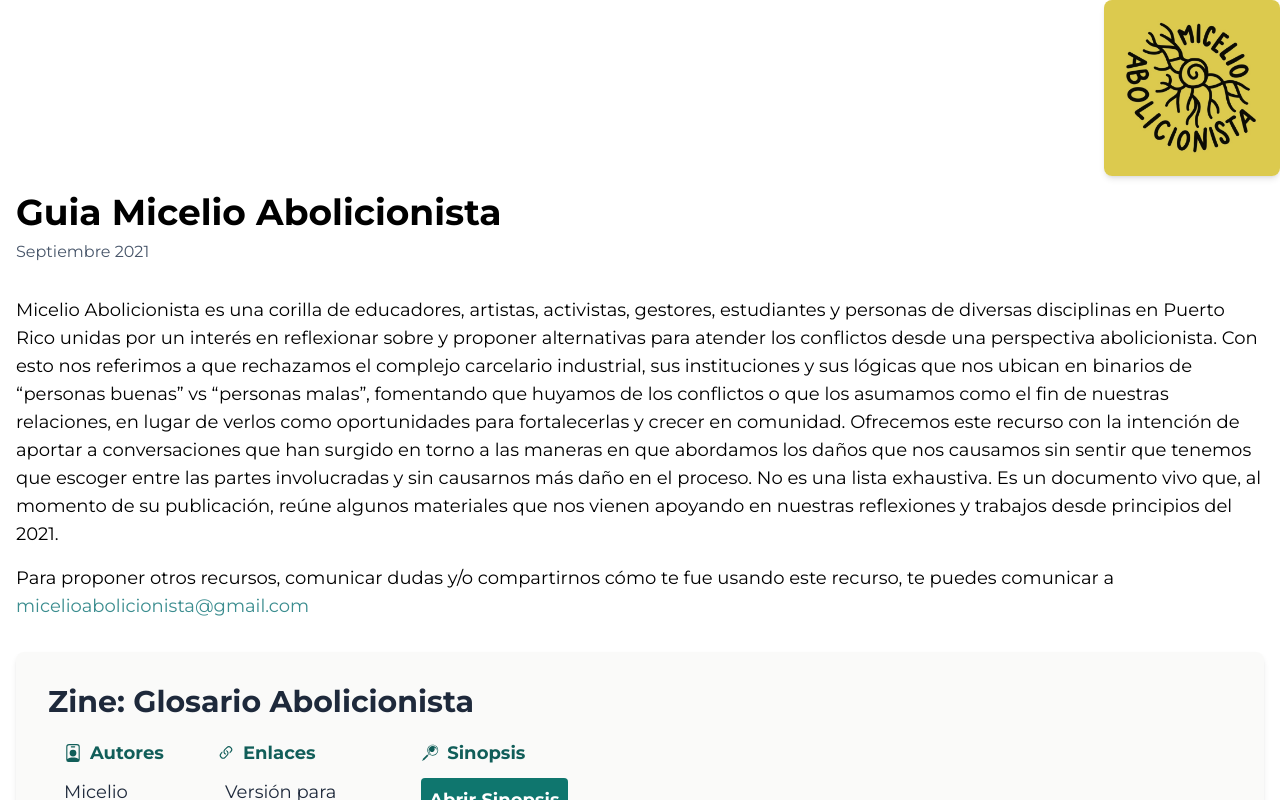
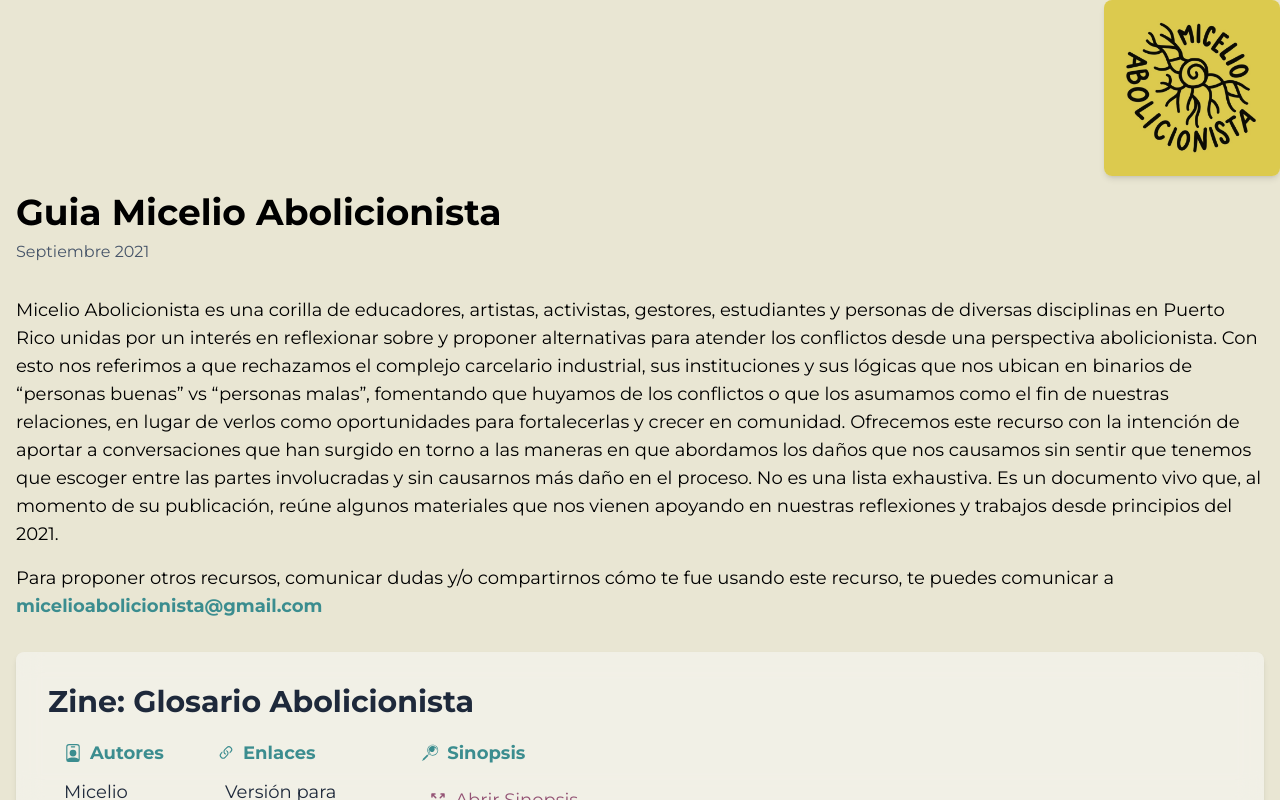
Before and after one commit to ecam900/micelio, a Next.js app: page / in a window 1280 px wide. Built offline with nearby package versions, Linux system fonts and the light colour scheme.

Commit message:
remove bold

```diff
--- a/components/Layout.js
+++ b/components/Layout.js
@@ -10,7 +10,7 @@ const Layout = ({ children }) => {
     <div
       ref={rootEl}
       id='mainscroll'
-      className='relative inset-0 h-screen w-screen flex justify-center overflow-y-scroll overflow-x-hidden'
+      className='relative inset-0 h-screen w-screen flex justify-center overflow-y-scroll overflow-x-hidden bg-[#8f8225] bg-opacity-20'
     >
       <Navbar />
       {children}
--- a/components/Navbar.js
+++ b/components/Navbar.js
@@ -70,7 +70,7 @@ const Navbar = () => {
   }, []);
 
   return (
-    <div className='fixed top-0 left-0 w-full flex justify-center'>
+    <div className='fixed top-0 left-0 z-50 w-full flex justify-center'>
       <div className='container flex justify-end'>
         <div className='w-44 h-44 relative  flex justify-end' ref={imgRef}>
           {/* eslint-disable-next-line */}
--- a/components/Post.js
+++ b/components/Post.js
@@ -1,11 +1,13 @@
 import React, { useEffect, useRef, useState } from 'react';
 import { gsap } from 'gsap';
 import { BsPersonBadge, BsLink45Deg } from 'react-icons/bs';
+import { HiOutlineArrowsExpand } from 'react-icons/hi';
 import { GiMagnifyingGlass } from 'react-icons/gi';
+import { BsArrowsCollapse } from 'react-icons/bs';
 
 const Post = ({ data = placeholderData }) => {
   return (
-    <div className='flex flex-col shadow-md my-8 bg-stone-50 rounded-lg p-8 md:text-lg'>
+    <div className='flex flex-col shadow-md my-8 bg-stone-50 backdrop-blur-md bg-opacity-50 rounded-lg p-8 md:text-lg'>
       <p className='text-slate-800 font-bold pb-2 text-2xl md:text-3xl'>{data.titulo}</p>
 
       <div className='flex flex-col lg:flex-row'>
@@ -24,7 +26,7 @@ const Links = ({ links }) => {
   };
   return (
     <div className='p-2'>
-      <div className='flex items-center text-teal-800 md:text-lg'>
+      <div className='flex items-center text-[#3b8d8f] md:text-lg'>
         <BsLink45Deg className='m-2' />
 
         <p className='text font-bold'>Enlaces</p>
@@ -35,7 +37,7 @@ const Links = ({ links }) => {
           links.map((link, i) => (
             <div
               key={`link_${i}`}
-              className='flex items-center text-slate-500 m-2 underline underline-offset-4 decoration-dotted decoration-[#dcca4e] hover:text-[#3B8D8F] hover:cursor-pointer'
+              className='flex items-center text-slate-500 m-2 underline underline-offset-4 decoration-dotted decoration-[#945475] hover:text-[#3B8D8F] hover:cursor-pointer'
               onClick={() => handleClickLink(link.link)}
             >
               <p key={i} className='text-slate-800 hover:text-inherit transition-all'>
@@ -51,7 +53,7 @@ const Links = ({ links }) => {
 const Authors = ({ names }) => {
   return (
     <div className='max-w-xs m-2 md:text-lg'>
-      <div className='flex items-center text-teal-800 lg:text-lg'>
+      <div className='flex items-center text-[#3b8d8f] lg:text-lg'>
         <BsPersonBadge className='m-2' />
         <p className='font-bold'>Autores</p>
       </div>
@@ -74,17 +76,27 @@ const Synopsis = ({ text }) => {
 
   return (
     <div className='m-2 md:text-lg w-full'>
-      <div className='flex items-center text-teal-800 lg:text-lg'>
+      <div className='flex items-center text-[#3b8d8f] lg:text-lg'>
         <GiMagnifyingGlass className='m-2' />
         <p className='font-bold'>Sinopsis</p>
       </div>
 
-      <button
-        className='p-2 m-2 bg-teal-700 rounded text-white font-bold'
+      <div
+        className='p-2 m-2  rounded text-[#945475] text flex items-center'
         onClick={() => setOpen(!open)}
       >
-        <p>Abrir Sinopsis</p>
-      </button>
+        {open ? (
+          <>
+            <BsArrowsCollapse />
+            <p>Cerrar</p>
+          </>
+        ) : (
+          <>
+            <HiOutlineArrowsExpand className='mr-2' />
+            <p>Abrir Sinopsis</p>
+          </>
+        )}
+      </div>
 
       {open && (
         <div ref={el} className='m-2'>
--- a/pages/index.js
+++ b/pages/index.js
@@ -28,7 +28,7 @@ export default function Home() {
       <p className='text md:text-lg pt-4'>
         Para proponer otros recursos, comunicar dudas y/o compartirnos cómo te fue usando
         este recurso, te puedes comunicar a{' '}
-        <span className='text-[#3B8D8F]'>micelioabolicionista@gmail.com</span>
+        <span className='text-[#3B8D8F] font-bold'>micelioabolicionista@gmail.com</span>
       </p>
 
       <div className='container my-4'>
```
